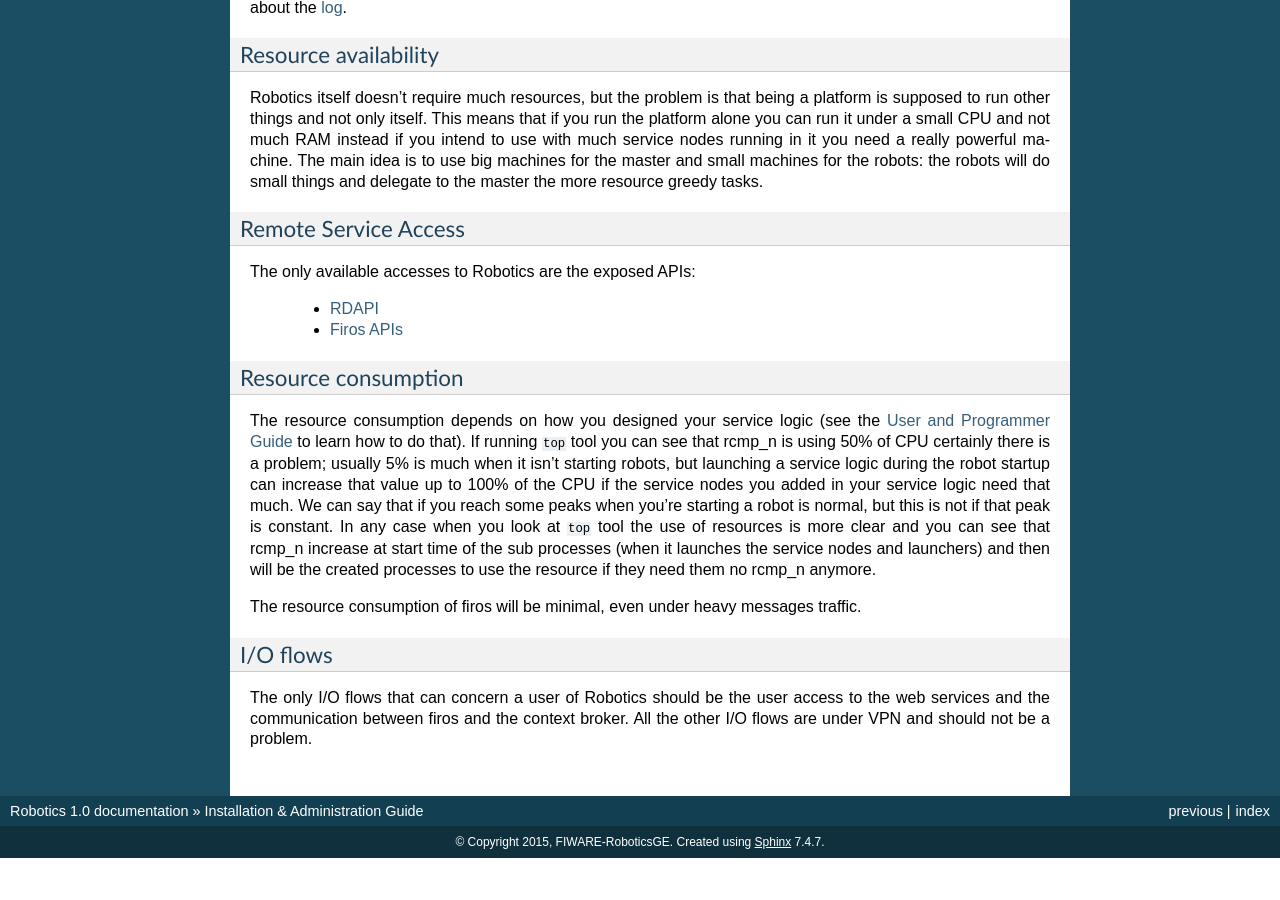
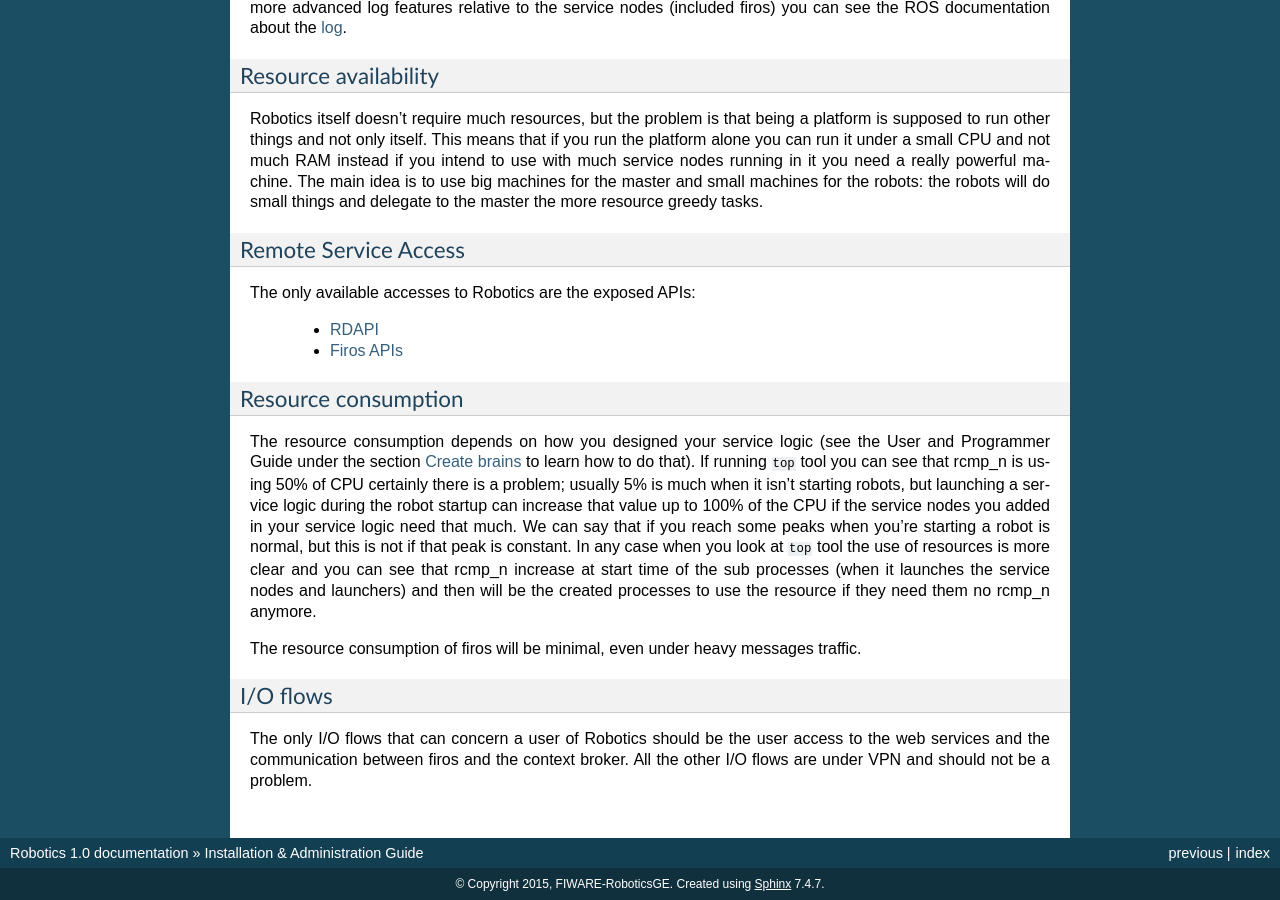
Before and after one commit to FIWARE-RoboticsGE/Robotics, a Sphinx documentation site: the page built from docs/i_and_a_guide.rst, in a window 1280 px wide and 900 px high, scrolled down 10090 px. Built offline with Sphinx 7.4.7, drawn with Linux system fonts in a browser that asks for light colours; before the commit the page ends 10948 px from its top, so only the background shows below that; some of the changed text lies outside the part shown.

Commit message:
Update i_and_a_guide.rst
adjusting wrong links

```diff
--- a/docs/i_and_a_guide.rst
+++ b/docs/i_and_a_guide.rst
@@ -509,7 +509,7 @@
 the requests and so it's fully operative. Rcm robots are running only if are
 listed in this response and ``connected`` is true. At the end they are fully
 operative only if ``paired`` is true too. More information about this can be
-found in the `User and Programmer Guide <u_and_p_guide#add robot to the platform>`_
+found in the User and Programmer Guide under section :ref:`add robot to the platform`
 
 In order to test if firos is publishing into ContextBroker you can run the
 following command:
@@ -735,7 +735,7 @@
 ====================
 
 The resource consumption depends on how you designed your service logic
-(see the `User and Programmer Guide <u_and_p_guide#Create brains>`_ to learn
+(see the User and Programmer Guide under the section :ref:`Create brains` to learn
 how to do that). If running ``top`` tool you can see that rcmp_n is
 using 50% of CPU certainly there is a problem; usually 5% is much when
 it isn't starting robots, but launching a service logic during the robot
```
